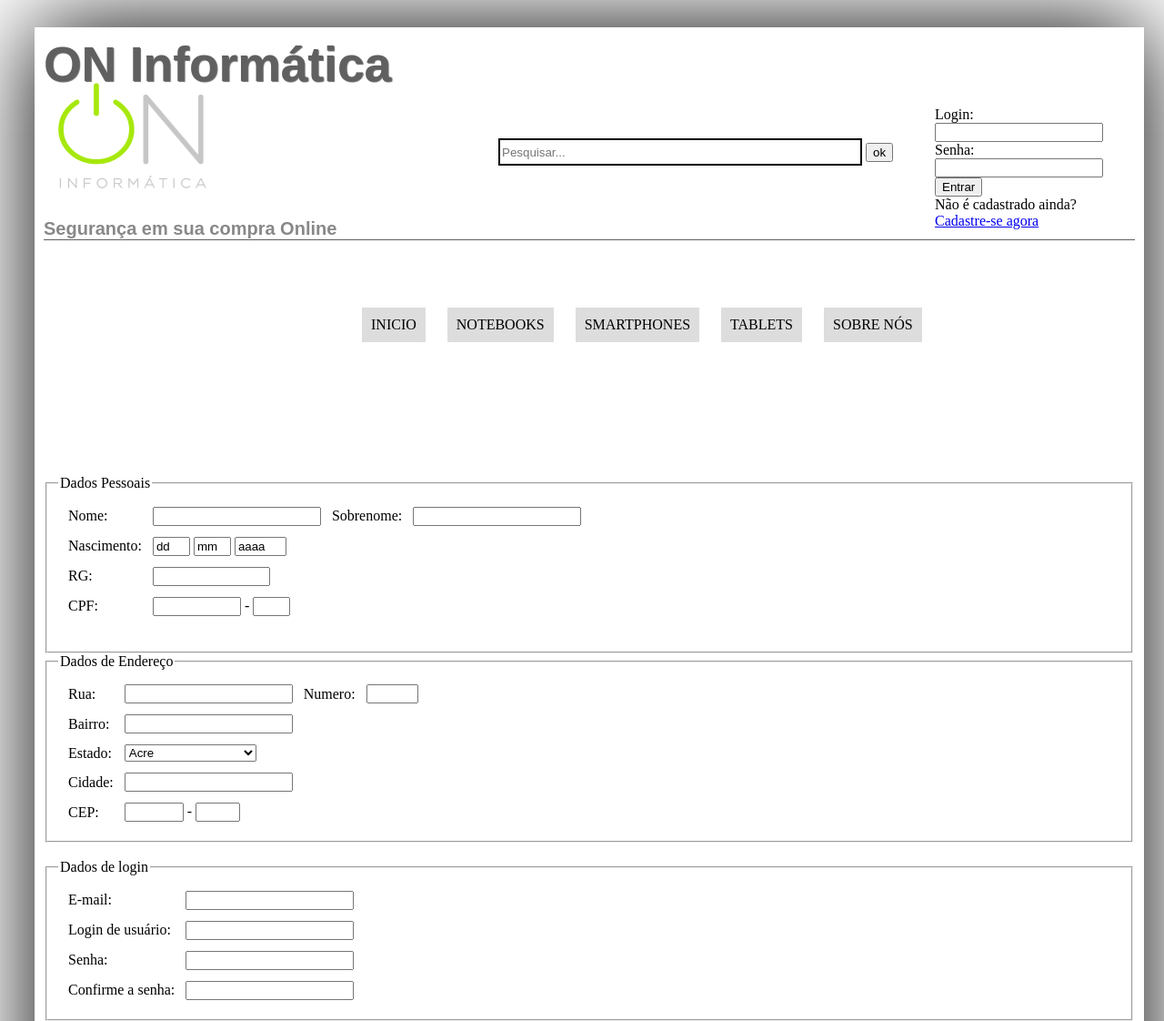
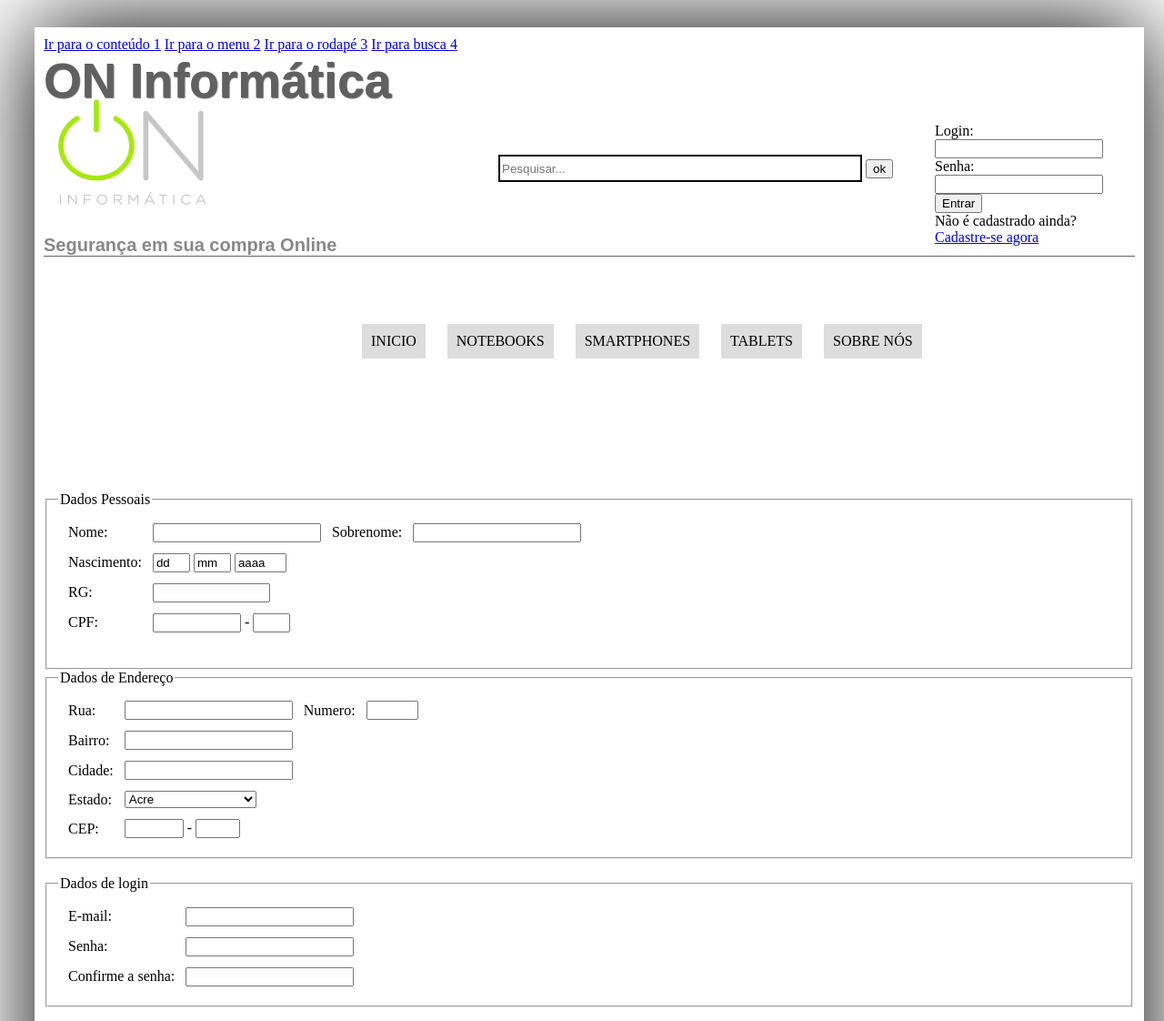
Before and after one commit to andresobreira/ProgramacaoWeb, a plain HTML site: page Site de Vendas/telaCadastro.html in a window 1280 px wide. Shown: the top 1122 px of the page at 91% size. Drawn offline with Linux system fonts and the light colour scheme.

Commit message:
Acréscimo de Itens Acessibilidade
Acréscimo de "ir para conteúdo", "ir para menu", "ir para rodapé" e "ir
para busca".

```diff
--- a/Site de Vendas/telaCadastro.html
+++ b/Site de Vendas/telaCadastro.html
@@ -2,12 +2,17 @@
  <html lang="pt-br">
  <head>
   <meta charset="UTF-8">
+  <script type="text/javascript" src="js/salvarCadastro.js"></script>
 	<link rel="stylesheet" href="css/estilo.css">
 	<title>ON Informática | Tela de Cadastro</title>
  </head>
  <body onload="myFunction()">
 	<div id="interface">
 	<header id="cabecalho">
+		<a accesskey="1" href="#menu" id="link-conteudo">Ir para o conteúdo <span>1</span></a>
+		<a accesskey="2" href="#cabecalho" id="link-menu">Ir para o menu <span>2</span></a>
+		<a accesskey="3" href="#rodape" id="link-rodape">Ir para o rodapé <span>3</span></a>
+		<a accesskey="4" href="#busca" id="link-busca">Ir para busca <span>4</span></a>
 	    <hgroup>
 		<h1>ON Informática</h1>
 		<h2>Segurança em sua compra Online</h2>
@@ -45,27 +50,27 @@
 		<table cellspacing="10">
 			<tr>
 				<td><label for="nome">Nome: </label></td><td align="left">
-					<input type="text" name="nome">
+					<input id="nome" type="text" name="nome">
 				</td>
 				<td><label for="sobrenome">Sobrenome: </label></td><td align="left">
-					<input type="text" name="sobrenome">
+					<input id="sobrenome" type="text" name="sobrenome">
 				</td>
 			</tr>
 			<tr>
 				<td><label>Nascimento: </label></td><td align="left">
-				<input type="text" name="dia" size="2" maxlength="2" value="dd">
-				<input type="text" name="mes" size="2" maxlength="2" value="mm">
-				<input type="text" name="ano" size="4" maxlength="4" value="aaaa">
+				<input id="dia" type="text" name="dia" size="2" maxlength="2" value="dd">
+				<input id="mes" type="text" name="mes" size="2" maxlength="2" value="mm">
+				<input id="ano" type="text" name="ano" size="4" maxlength="4" value="aaaa">
 				</td>
 			</tr>
 			<tr>
 				<td><label for="rg">RG: </label></td><td align="left">
-					<input type="text" name="rg" size="13" maxlength="13">
+					<input id="rg" type="text" name="rg" size="13" maxlength="13">
 				</td>
 			</tr>
 			<tr>
 				<td><label>CPF:</label></td><td align="left">
-					<input type="text" name="cpf" size="9" maxlength="9"> - <input type="text" name="cpf2" size="2" maxlength="2">
+					<input id="cpf" type="text" name="cpf" size="9" maxlength="9"> - <input type="text" name="cpf2" size="2" maxlength="2">
 				</td>
 			</tr>
 		</table>
@@ -77,20 +82,25 @@
 		<table cellspacing="10">
 			<tr>
 				<td><label for="rua">Rua:</label></td><td align="left">
-					<input type="text" name="rua">
+					<input id="rua" type="text" name="rua">
 				</td>
 				<td><label for="numero">Numero:</label></td><td align="left">
-					<input type="text" name="numero" size="4">
+					<input id="numero" type="text" name="numero" size="4">
 				</td>
 			</tr>
 			<tr>
 				<td><label for="bairro">Bairro: </label></td><td align="left">
-					<input type="text" name="bairro">
+					<input id="bairro" type="text" name="bairro">
+				</td>
+			</tr>
+			<tr>
+				<td><label for="cidade">Cidade: </label></td><td align="left">
+					<input id="cidade" type="text" name="cidade">
 				</td>
 			</tr>
 			<tr>
 				<td><label for="estado">Estado:</label></td><td align="left">
-					<select name="estado">
+					<select id="estado" name="estado">
 					<option value="ac">Acre</option>
 					<option value="al">Alagoas</option>
 					<option value="am">Amazonas</option>
@@ -122,13 +132,8 @@
 				</td>
 			</tr>
 			<tr>
-				<td><label for="cidade">Cidade: </label></td><td align="left">
-					<input type="text" name="cidade">
-				</td>
-			</tr>
-			<tr>
 				<td><label for="cep">CEP: </label></td><td align="left">
-					<input type="text" name="cep" size="5" maxlength="5"> - <input type="text" name="cep2" size="3" maxlength="3">
+					<input id="cep" type="text" name="cep" size="5" maxlength="5"> - <input type="text" name="cep2" size="3" maxlength="3">
 				</td>
 			</tr>
 		</table>
@@ -140,12 +145,7 @@
 		<table cellspacing="10">
 			<tr>
 				<td><label for="email">E-mail: </label></td><td align="left">
-					<input type="text" name="email">
-				</td>
-			</tr>
-			<tr>
-				<td><label for="login">Login de usuário: </label></td><td align="left">
-					<input type="text" name="login">
+					<input id="email" type="text" name="email">
 				</td>
 			</tr>
 			<tr>
@@ -155,17 +155,17 @@
 			</tr>
 			<tr>
 				<td><label for="passconfirm">Confirme a senha: </label></td><td align="left">
-					<input type="password" name="passconfirm">
+					<input id="senha" type="password" name="passconfirm">
 				</td>
 			</tr>
 		</table>
 	</fieldset>
 	<br />
-	<input type="submit" value="Enviar" action=""><br><br>
+	<input type="submit" value="Enviar" ><br><br><!--onclick="saveTextAsFile()"-->
 	</section>
 	<!-- RODAPÉ -->
-	<footer>
-		<a href="index.html">Ir para o topo.</a>
+	<footer id="rodape">
+		<a id="gotop" href="#" onclick="MGJS.goTop();return false;">Ir para o topo.</a>
 		<p>Desenvolvido por: André S. & Romen D.</p>
 		<p>Contato: <a href="mailto:someone@example.com">andre@email.com</a>.</p>
 		<p>Criado em: 20 de maio de 2016.</p>
```
Also changed, not shown: Site de Vendas/index.html (+8 -2 lines), Site de Vendas/notebooks.html (+6 -2 lines), Site de Vendas/smartphones.html (+6 -2 lines), Site de Vendas/sobre.html (+6 -2 lines), Site de Vendas/tablets.html (+6 -2 lines).
